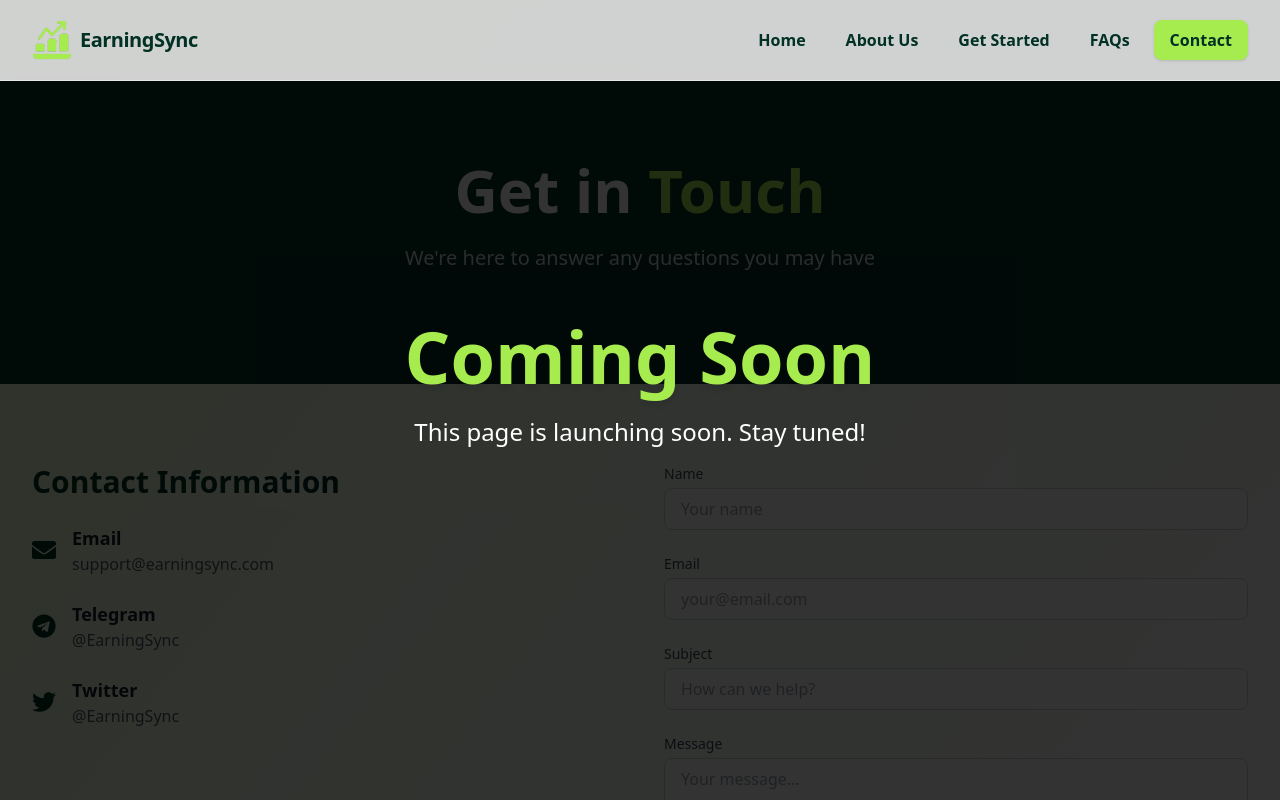
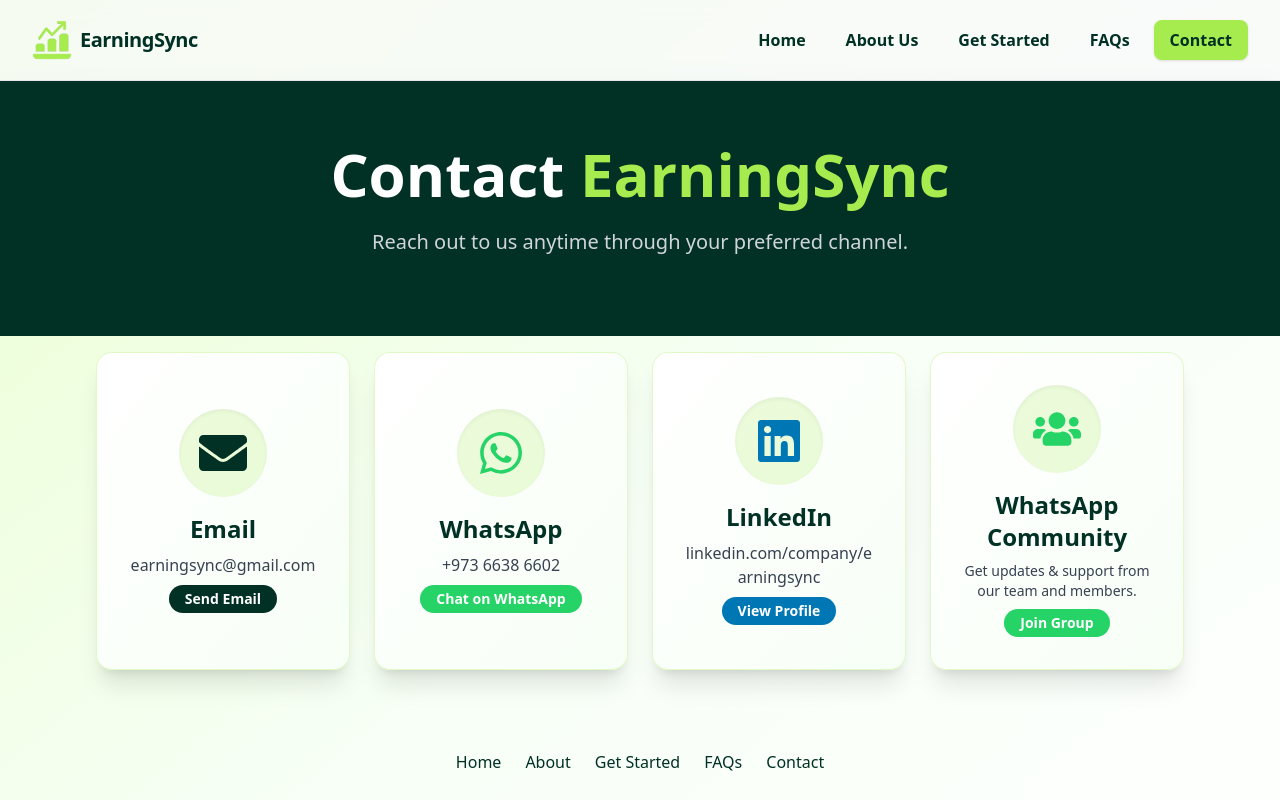
Before and after one commit to Suhaib5333/earning-sync, a React (Vite) app: page /contact in a window 1280 px wide. Shown: the top 800 px of the page. Built offline with nearby package versions, Linux system fonts and the light colour scheme; the HTML template or start-up script is replaced by a standard one.

Commit message:
contact page completed

```diff
--- a/src/pages/Contact.jsx
+++ b/src/pages/Contact.jsx
@@ -1,16 +1,12 @@
 import React from "react";
 import { motion } from "framer-motion";
-import { FaEnvelope, FaTelegram, FaTwitter } from "react-icons/fa";
-import ComingSoon from "../components/ComingSoon";
+import { FaEnvelope, FaWhatsapp, FaLinkedin, FaUsers } from "react-icons/fa";
 
 const Contact = () => {
   return (
-    <div className="min-h-screen relative">
-      {/* Coming Soon Overlay */}
-      <ComingSoon />
-
-      {/* Hero Section */}
-      <section className="bg-[#013024] text-white py-20">
+    <div className="bg-transparent">
+      {/* Hero/Banner Section */}
+      <section className="bg-[#013024] text-white py-16">
         <div className="max-w-7xl mx-auto px-4 sm:px-6 lg:px-8">
           <motion.div
             initial={{ opacity: 0, y: 20 }}
@@ -19,125 +15,109 @@
             className="text-center"
           >
             <h1 className="text-4xl md:text-6xl font-bold mb-6">
-              Get in <span className="text-[#a7ec4f]">Touch</span>
+              Contact <span className="text-[#a7ec4f]">EarningSync</span>
             </h1>
-            <p className="text-xl mb-8 text-gray-300">
-              We're here to answer any questions you may have
+            <p className="text-xl mb-4 text-gray-300">
+              Reach out to us anytime through your preferred channel.
             </p>
           </motion.div>
         </div>
       </section>
 
-      {/* Contact Form Section */}
-      <section className="py-20">
-        <div className="max-w-7xl mx-auto px-4 sm:px-6 lg:px-8">
-          <div className="grid md:grid-cols-2 gap-12">
-            <div>
-              <h2 className="text-3xl font-bold text-[#013024] mb-6">
-                Contact Information
-              </h2>
-              <div className="space-y-6">
-                <div className="flex items-center">
-                  <FaEnvelope className="w-6 h-6 text-[#013024] mr-4" />
-                  <div>
-                    <h3 className="text-lg font-semibold">Email</h3>
-                    <p className="text-gray-600">support@earningsync.com</p>
+      {/* Contact Cards Section */}
+      <section className="py-4 w-full">
+        <div className="max-w-6xl mx-auto px-4 sm:px-6 lg:px-8">
+          <div className="grid grid-cols-1 md:grid-cols-4 gap-6">
+            {/* Email */}
+            <motion.a
+              href="mailto:earningsync@gmail.com"
+              target="_blank"
+              rel="noopener noreferrer"
+              whileHover={{ scale: 1.04, boxShadow: "0 8px 32px 0 #a7ec4f33" }}
+              className="flex flex-col items-center justify-center h-full rounded-2xl shadow-xl bg-gradient-to-br from-white to-[#f7fff6] border border-[#a7ec4f]/30 transition-all duration-300 hover:-translate-y-1 hover:border-[#a7ec4f] group text-center p-8"
+            >
+              <div className="bg-[#a7ec4f]/20 rounded-full p-5 mb-4 shadow-inner flex items-center justify-center">
+                <FaEnvelope className="w-12 h-12 text-[#013024]" />
               </div>
+              <div className="w-full flex flex-col items-center">
+                <h3 className="text-2xl font-bold mb-2 text-[#013024]">
+                  Email
+                </h3>
+                <span className="text-gray-700 mb-2 block break-all">
+                  earningsync@gmail.com
+                </span>
+                <span className="bg-[#013024] text-white px-4 py-1 rounded-full font-semibold group-hover:underline transition text-sm">
+                  Send Email
+                </span>
               </div>
-                <div className="flex items-center">
-                  <FaTelegram className="w-6 h-6 text-[#013024] mr-4" />
-                  <div>
-                    <h3 className="text-lg font-semibold">Telegram</h3>
-                    <p className="text-gray-600">@EarningSync</p>
+            </motion.a>
+            {/* WhatsApp */}
+            <motion.a
+              href="https://wa.me/97366386602"
+              target="_blank"
+              rel="noopener noreferrer"
+              whileHover={{ scale: 1.04, boxShadow: "0 8px 32px 0 #a7ec4f33" }}
+              className="flex flex-col items-center justify-center h-full rounded-2xl shadow-xl bg-gradient-to-br from-white to-[#f7fff6] border border-[#a7ec4f]/30 transition-all duration-300 hover:-translate-y-1 hover:border-[#a7ec4f] group text-center p-8"
+            >
+              <div className="bg-[#a7ec4f]/20 rounded-full p-5 mb-4 shadow-inner flex items-center justify-center">
+                <FaWhatsapp className="w-12 h-12 text-[#25D366]" />
               </div>
+              <div className="w-full flex flex-col items-center">
+                <h3 className="text-2xl font-bold mb-2 text-[#013024]">
+                  WhatsApp
+                </h3>
+                <span className="text-gray-700 mb-2 block">+973 6638 6602</span>
+                <span className="bg-[#25D366] text-white px-4 py-1 rounded-full font-semibold group-hover:underline transition text-sm">
+                  Chat on WhatsApp
+                </span>
               </div>
-                <div className="flex items-center">
-                  <FaTwitter className="w-6 h-6 text-[#013024] mr-4" />
-                  <div>
-                    <h3 className="text-lg font-semibold">Twitter</h3>
-                    <p className="text-gray-600">@EarningSync</p>
+            </motion.a>
+            {/* LinkedIn */}
+            <motion.a
+              href="https://www.linkedin.com/company/earningsync"
+              target="_blank"
+              rel="noopener noreferrer"
+              whileHover={{ scale: 1.04, boxShadow: "0 8px 32px 0 #a7ec4f33" }}
+              className="flex flex-col items-center justify-center h-full rounded-2xl shadow-xl bg-gradient-to-br from-white to-[#f7fff6] border border-[#a7ec4f]/30 transition-all duration-300 hover:-translate-y-1 hover:border-[#a7ec4f] group text-center p-8"
+            >
+              <div className="bg-[#a7ec4f]/20 rounded-full p-5 mb-4 shadow-inner flex items-center justify-center">
+                <FaLinkedin className="w-12 h-12 text-[#0077b5]" />
               </div>
+              <div className="w-full flex flex-col items-center">
+                <h3 className="text-2xl font-bold mb-2 text-[#013024]">
+                  LinkedIn
+                </h3>
+                <span className="text-gray-700 mb-2 block break-all">
+                  linkedin.com/company/earningsync
+                </span>
+                <span className="bg-[#0077b5] text-white px-4 py-1 rounded-full font-semibold group-hover:underline transition text-sm">
+                  View Profile
+                </span>
               </div>
+            </motion.a>
+            {/* WhatsApp Community */}
+            <motion.a
+              href="https://chat.whatsapp.com/L0OdHDeFk96AAjSVbJ87Ii"
+              target="_blank"
+              rel="noopener noreferrer"
+              whileHover={{ scale: 1.04, boxShadow: "0 8px 32px 0 #a7ec4f33" }}
+              className="flex flex-col items-center justify-center h-full rounded-2xl shadow-xl bg-gradient-to-br from-white to-[#f7fff6] border border-[#a7ec4f]/30 transition-all duration-300 hover:-translate-y-1 hover:border-[#a7ec4f] group text-center p-8"
+            >
+              <div className="bg-[#a7ec4f]/20 rounded-full p-5 mb-4 shadow-inner flex items-center justify-center">
+                <FaUsers className="w-12 h-12 text-[#25D366]" />
               </div>
+              <div className="w-full flex flex-col items-center">
+                <h3 className="text-2xl font-bold mb-2 text-[#013024]">
+                  WhatsApp Community
+                </h3>
+                <span className="text-gray-700 mb-2 block text-sm">
+                  Get updates & support from our team and members.
+                </span>
+                <span className="bg-[#25D366] text-white px-4 py-1 rounded-full font-semibold group-hover:underline transition text-sm">
+                  Join Group
+                </span>
               </div>
-
-            <div>
-              <form className="space-y-6">
-                <div>
-                  <label
-                    htmlFor="name"
-                    className="block text-sm font-medium text-gray-700 mb-1"
-                  >
-                    Name
-                  </label>
-                  <input
-                    type="text"
-                    id="name"
-                    className="w-full px-4 py-2 border border-gray-300 rounded-lg focus:ring-[#013024] focus:border-[#013024]"
-                    placeholder="Your name"
-                  />
-                </div>
-                <div>
-                  <label
-                    htmlFor="email"
-                    className="block text-sm font-medium text-gray-700 mb-1"
-                  >
-                    Email
-                  </label>
-                  <input
-                    type="email"
-                    id="email"
-                    className="w-full px-4 py-2 border border-gray-300 rounded-lg focus:ring-[#013024] focus:border-[#013024]"
-                    placeholder="your@email.com"
-                  />
-                </div>
-                <div>
-                  <label
-                    htmlFor="subject"
-                    className="block text-sm font-medium text-gray-700 mb-1"
-                  >
-                    Subject
-                  </label>
-                  <input
-                    type="text"
-                    id="subject"
-                    className="w-full px-4 py-2 border border-gray-300 rounded-lg focus:ring-[#013024] focus:border-[#013024]"
-                    placeholder="How can we help?"
-                  />
-                </div>
-                <div>
-                  <label
-                    htmlFor="message"
-                    className="block text-sm font-medium text-gray-700 mb-1"
-                  >
-                    Message
-                  </label>
-                  <textarea
-                    id="message"
-                    rows={4}
-                    className="w-full px-4 py-2 border border-gray-300 rounded-lg focus:ring-[#013024] focus:border-[#013024]"
-                    placeholder="Your message..."
-                  ></textarea>
-                </div>
-                <button type="submit" className="btn-primary w-full">
-                  Send Message
-                </button>
-              </form>
-            </div>
-          </div>
-        </div>
-      </section>
-
-      {/* Map or Additional Info Section */}
-      <section className="py-20 bg-gray-50">
-        <div className="max-w-7xl mx-auto px-4 sm:px-6 lg:px-8">
-          <div className="text-center">
-            <h2 className="text-3xl font-bold text-[#013024] mb-6">
-              Our Support Hours
-            </h2>
-            <p className="text-xl text-gray-600">
-              We're available 24/7 to assist you with any questions or concerns
-            </p>
+            </motion.a>
           </div>
         </div>
       </section>
```
Lines whose indentation alone changed are shown as unchanged.
